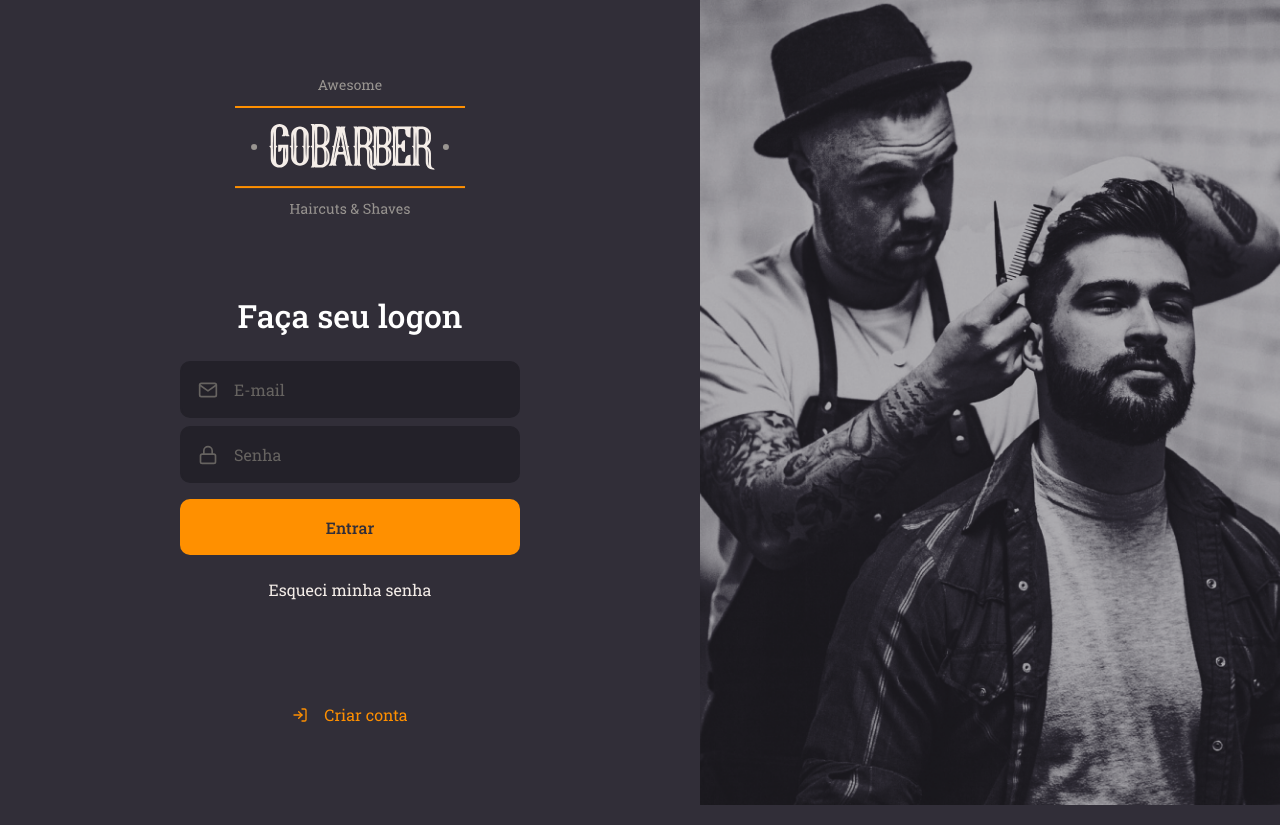
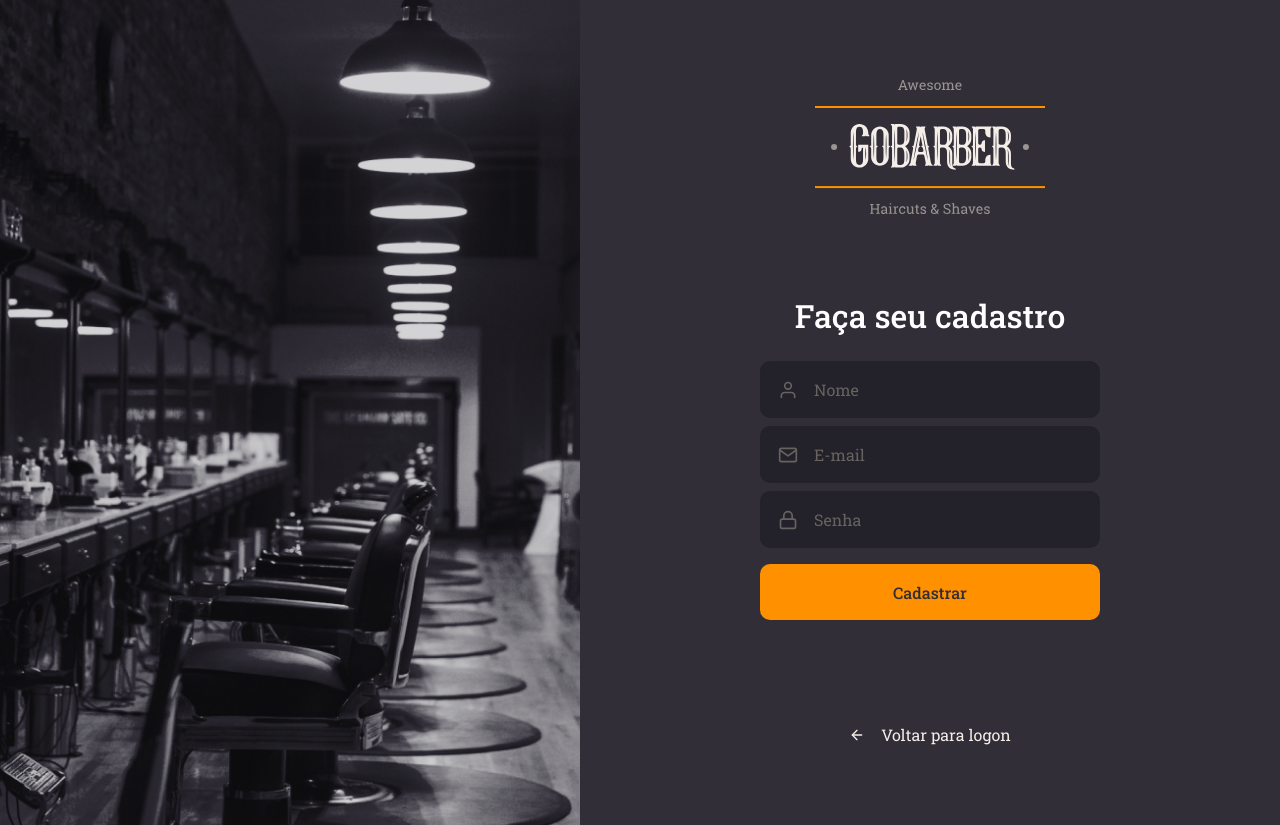
Before and after one commit to leandrovi/gobarber, a React (Create React App) app in the folder frontend/: page / in a window 1280 px wide. Built offline with nearby package versions, Linux system fonts and the light colour scheme.

Commit message:
feat: signup page

```diff
--- a/frontend/src/App.tsx
+++ b/frontend/src/App.tsx
@@ -1,12 +1,13 @@
 import React from 'react';
 
 import SignIn from './pages/SignIn';
+import SignUp from './pages/SignUp';
 import GlobalStyle from './styles/global';
 
 const App: React.FC = () => {
   return (
     <>
-      <SignIn>Hello World</SignIn>
+      <SignUp />
       <GlobalStyle />
     </>
   );
--- /dev/null
+++ b/frontend/src/pages/SignUp/index.tsx
@@ -0,0 +1,43 @@
+import React from 'react';
+import { FiArrowLeft, FiMail, FiUser, FiLock } from 'react-icons/fi';
+
+import logoImg from '../../assets/logo.svg';
+
+import Input from '../../components/Input';
+import Button from '../../components/Button';
+
+import { Container, Content, Background } from './styles';
+
+const SignUp: React.FC = () => (
+  <Container>
+    <Background />
+
+    <Content>
+      <img src={logoImg} alt="GoBarber" />
+
+      <form>
+        <h1>Faça seu cadastro</h1>
+
+        <Input name="name" icon={FiUser} placeholder="Nome" />
+
+        <Input name="email" icon={FiMail} placeholder="E-mail" />
+
+        <Input
+          name="password"
+          icon={FiLock}
+          type="password"
+          placeholder="Senha"
+        />
+
+        <Button type="submit">Cadastrar</Button>
+      </form>
+
+      <a href="login">
+        <FiArrowLeft />
+        Voltar para logon
+      </a>
+    </Content>
+  </Container>
+);
+
+export default SignUp;
--- /dev/null
+++ b/frontend/src/pages/SignUp/styles.ts
@@ -0,0 +1,68 @@
+import styled from 'styled-components';
+import { shade } from 'polished';
+
+import signUpBackground from '../../assets/sign-up-background.png';
+
+export const Container = styled.div`
+  min-height: 100vh;
+  display: flex;
+  align-items: strech;
+`;
+
+export const Content = styled.div`
+  display: flex;
+  flex-direction: column;
+  align-items: center;
+
+  place-content: center;
+  width: 100%;
+  max-width: 700px;
+  padding: 80px 0;
+
+  form {
+    margin: 80px 0;
+    width: 340px;
+    text-align: center;
+
+    h1 {
+      margin-bottom: 24px;
+    }
+
+    a {
+      color: #f4ede8;
+      display: block;
+      margin-top: 24px;
+      text-decoration: none;
+      transition: color 0.2s;
+
+      &:hover {
+        color: ${shade(0.2, '#f4ede8')};
+      }
+    }
+  }
+
+  > a {
+    color: #f4ede8;
+    display: block;
+    margin-top: 24px;
+    text-decoration: none;
+    transition: color 0.2s;
+
+    display: flex;
+    align-items: center;
+
+    &:hover {
+      color: ${shade(0.2, '#f4ede8')};
+    }
+
+    svg {
+      margin-right: 16px;
+    }
+  }
+`;
+
+export const Background = styled.div`
+  flex: 1;
+  background: url(${signUpBackground}) no-repeat center;
+  background-size: cover;
+`;
```
Also changed, not shown: frontend/src/assets/sign-up-background.png (added).
